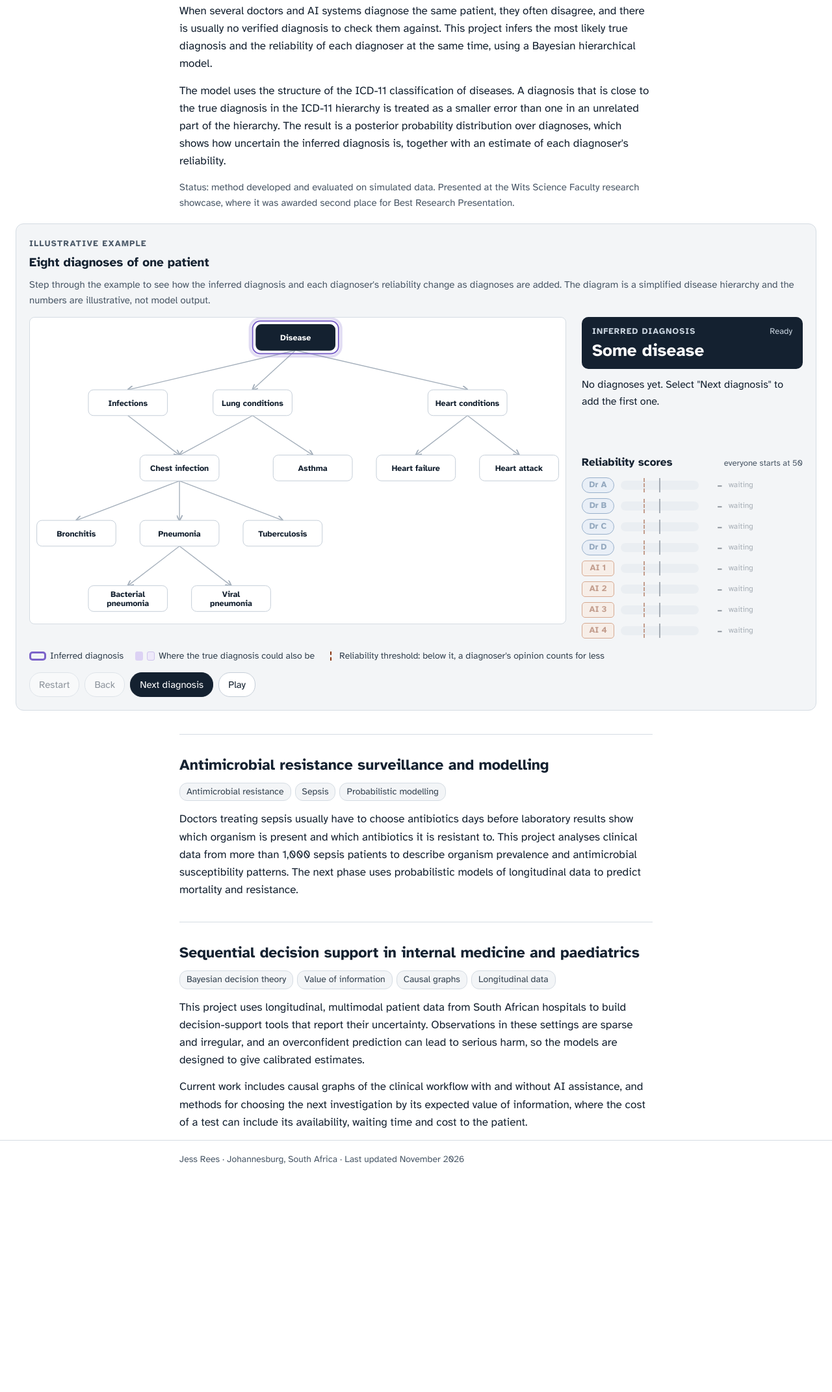
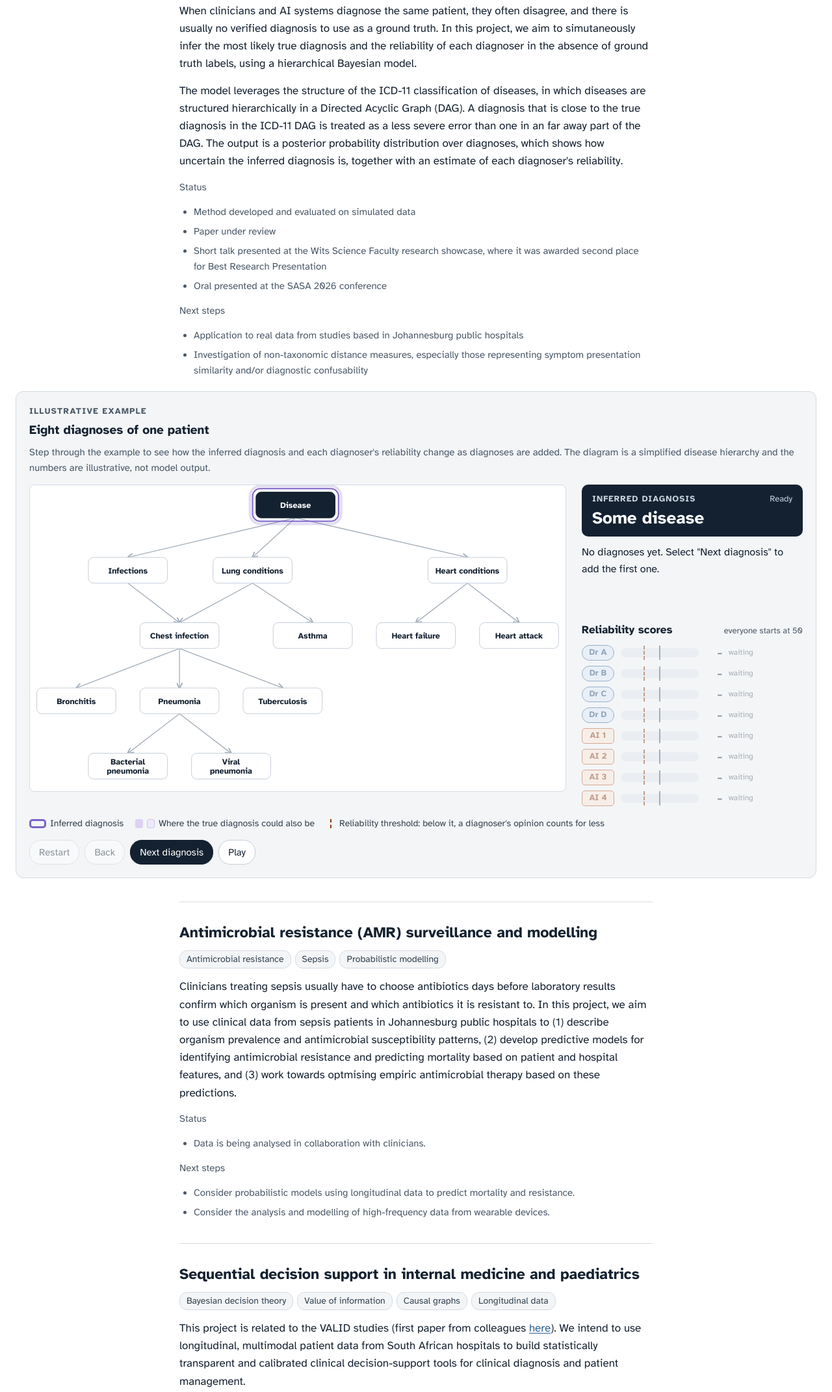
Before and after one commit to jrees-research/jrees-research.github.io, a plain HTML site: page projects.html in a window 1280 px wide. Shown: the part 274-2417 px from the top of the page at 65% size. Before the commit the page ends 2098 px from the top, so only its background shows below. Drawn offline with Linux system fonts and the light colour scheme.

Commit message:
update projects

```diff
--- a/projects.html
+++ b/projects.html
@@ -31,9 +31,22 @@
   <section class="project" id="truth-inference">
     <h2>Truth inference over ICD-11 diagnoses</h2>
     <ul class="tags"><li>Bayesian hierarchical models</li><li>PyMC</li><li>ICD-11</li><li>Simulation</li></ul>
-    <p>When several doctors and AI systems diagnose the same patient, they often disagree, and there is usually no verified diagnosis to check them against. This project infers the most likely true diagnosis and the reliability of each diagnoser at the same time, using a Bayesian hierarchical model.</p>
-    <p>The model uses the structure of the ICD-11 classification of diseases. A diagnosis that is close to the true diagnosis in the ICD-11 hierarchy is treated as a smaller error than one in an unrelated part of the hierarchy. The result is a posterior probability distribution over diagnoses, which shows how uncertain the inferred diagnosis is, together with an estimate of each diagnoser's reliability.</p>
-    <p class="status">Status: method developed and evaluated on simulated data. Presented at the Wits Science Faculty research showcase, where it was awarded second place for Best Research Presentation.</p>
+    <p>When clinicians and AI systems diagnose the same patient, they often disagree, and there is usually no verified diagnosis to use as a ground truth. In this project, we aim to simutaneously infer the most likely true diagnosis and the reliability of each diagnoser in the absence of ground truth labels, using a hierarchical Bayesian model.</p>
+    <p>The model leverages the structure of the ICD-11 classification of diseases, in which diseases are structured hierarchically in a Directed Acyclic Graph (DAG). A diagnosis that is close to the true diagnosis in the ICD-11 DAG is treated as a less severe error than one in an far away part of the DAG. The output is a posterior probability distribution over diagnoses, which shows how uncertain the inferred diagnosis is, together with an estimate of each diagnoser's reliability.</p>
+    <div class="status">
+      <p class="status-head">Status</p>
+      <ul>
+        <li>Method developed and evaluated on simulated data</li>
+        <li>Paper under review</li>
+        <li>Short talk presented at the Wits Science Faculty research showcase, where it was awarded second place for Best Research Presentation</li>
+        <li>Oral presented at the SASA 2026 conference</li>
+      </ul>
+      <p class="status-head">Next steps</p>
+      <ul>
+        <li>Application to real data from studies based in Johannesburg public hospitals</li>
+        <li>Investigation of non-taxonomic distance measures, especially those representing symptom presentation similarity and/or diagnostic confusability</li>
+      </ul>
+    </div>
 
     <figure class="demo" id="ti-demo" aria-label="Illustrative example of truth inference">
       <div class="demo-head">ILLUSTRATIVE EXAMPLE</div>
@@ -70,16 +83,29 @@
   </section>
 
   <section class="project" id="amr">
-    <h2>Antimicrobial resistance surveillance and modelling</h2>
+    <h2>Antimicrobial resistance (AMR) surveillance and modelling</h2>
     <ul class="tags"><li>Antimicrobial resistance</li><li>Sepsis</li><li>Probabilistic modelling</li></ul>
-    <p>Doctors treating sepsis usually have to choose antibiotics days before laboratory results show which organism is present and which antibiotics it is resistant to. This project analyses clinical data from more than 1,000 sepsis patients to describe organism prevalence and antimicrobial susceptibility patterns. The next phase uses probabilistic models of longitudinal data to predict mortality and resistance.</p>
+    <p>Clinicians treating sepsis usually have to choose antibiotics days before laboratory results confirm which organism is present and which antibiotics it is resistant to. In this project, we aim to use clinical data from sepsis patients in Johannesburg public hospitals to (1) describe organism prevalence and antimicrobial susceptibility patterns, (2) develop predictive models for identifying antimicrobial resistance and predicting mortality based on patient and hospital features, and (3) work towards optmising empiric antimicrobial therapy based on these predictions.</p>
+    <div class="status">
+      <p class="status-head">Status</p>
+      <ul>
+        <li>Data is being analysed in collaboration with clinicians.</li>
+      </ul>
+      <p class="status-head">Next steps</p>
+      <ul>
+        <li>Consider probabilistic models using longitudinal data to predict mortality and resistance.</li>
+        <li>Consider the analysis and modelling of high-frequency data from wearable devices.</li>
+      </ul>
+    </div>
+
+
   </section>
 
   <section class="project" id="decision-support">
     <h2>Sequential decision support in internal medicine and paediatrics</h2>
     <ul class="tags"><li>Bayesian decision theory</li><li>Value of information</li><li>Causal graphs</li><li>Longitudinal data</li></ul>
-    <p>This project uses longitudinal, multimodal patient data from South African hospitals to build decision-support tools that report their uncertainty. Observations in these settings are sparse and irregular, and an overconfident prediction can lead to serious harm, so the models are designed to give calibrated estimates.</p>
-    <p>Current work includes causal graphs of the clinical workflow with and without AI assistance, and methods for choosing the next investigation by its expected value of information, where the cost of a test can include its availability, waiting time and cost to the patient.</p>
+    <p>This project is related to the VALID studies (first paper from colleagues <a href="https://arxiv.org/pdf/2604.16980">here</a>). We intend to use longitudinal, multimodal patient data from South African hospitals to build statistically transparent and calibrated clinical decision-support tools for clinical diagnosis and patient management. </p>
+    <p>Current directions of inquiry include causal graphs of the clinical workflow with and without AI assistance, and methods for choosing the next investigation by its expected value of information.</p>
   </section>
 
   <!--
```
